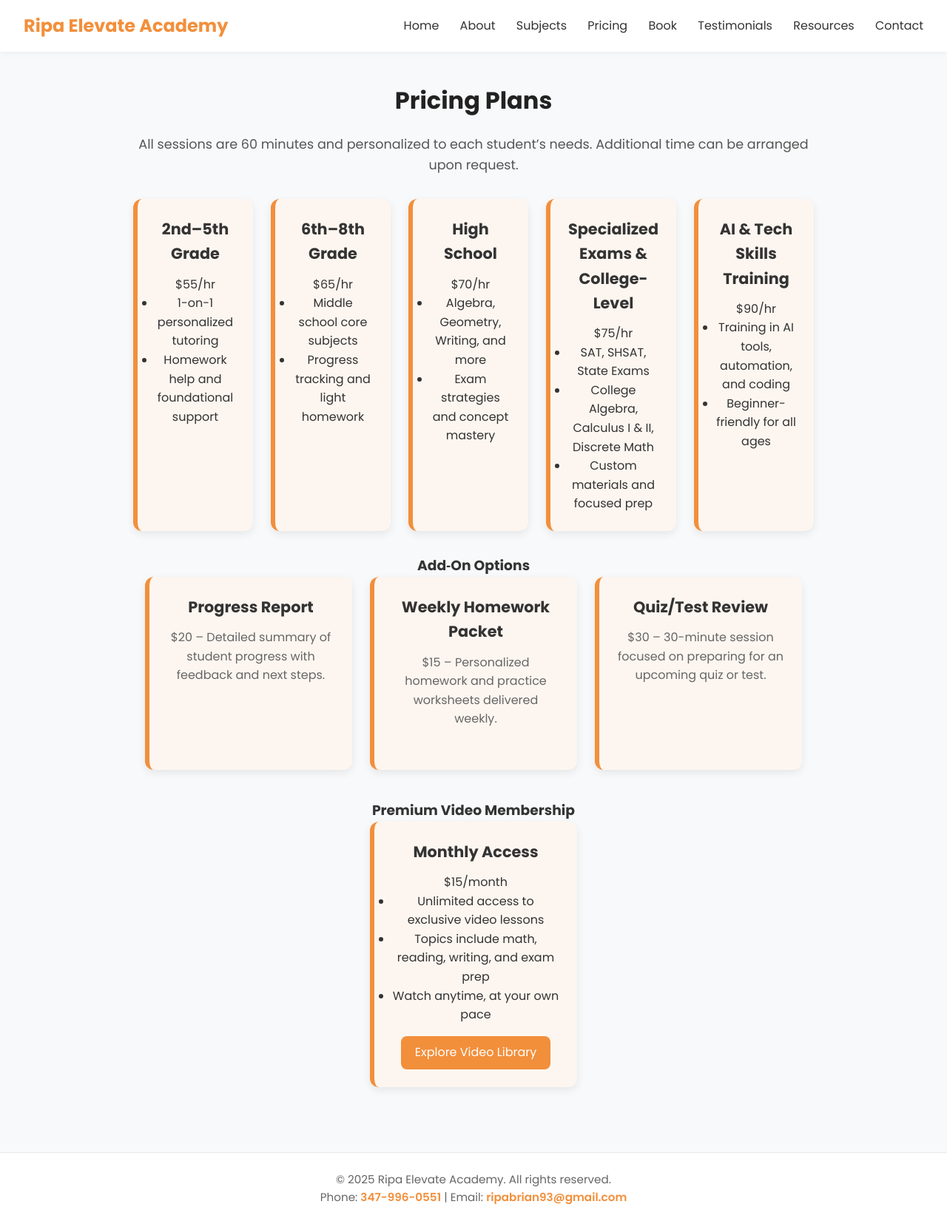
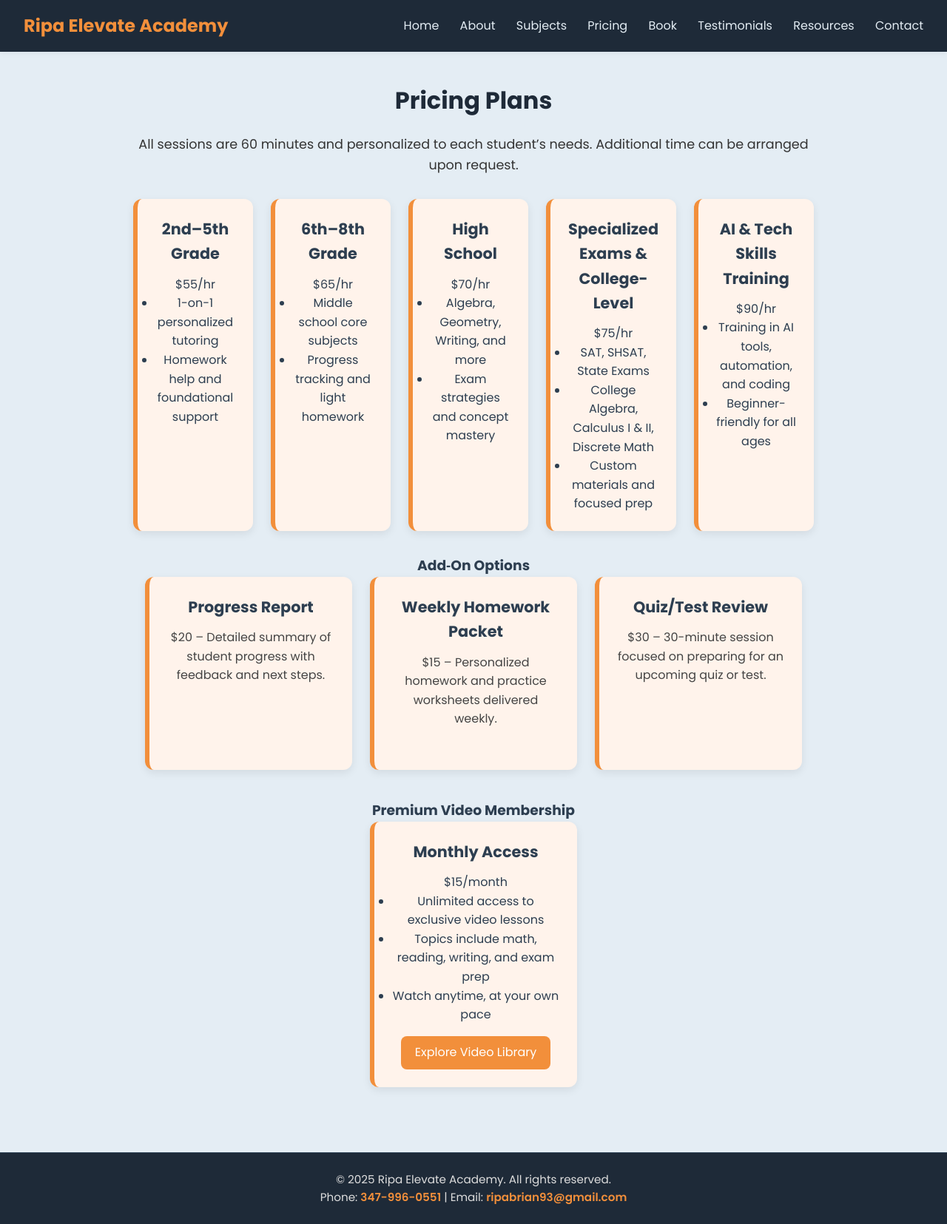
Before and after one commit to Bripa75/Ripa-Elevate-Academy, a plain HTML site: page pricing.html in a window 1280 px wide. Shown: the whole page at 74% size. Drawn offline with Linux system fonts and the light colour scheme.

Commit message:
Update style.css

```diff
--- a/css/style.css
+++ b/css/style.css
@@ -7,14 +7,14 @@
 
 body {
   font-family: 'Poppins', sans-serif;
-  background-color: #f8f9fa;
-  color: #333;
+  background-color: #E4EDF4;
+  color: #2D3E50;
   line-height: 1.6;
 }
 
 /* Header */
 header {
-  background-color: #ffffff;
+  background-color: #1E2A38;
   padding: 1rem 2rem;
   display: flex;
   justify-content: space-between;
@@ -34,14 +34,14 @@ header {
 
 nav a {
   margin-left: 1.5rem;
-  color: #333;
+  color: #E4EDF4;
   text-decoration: none;
   font-weight: 500;
   transition: color 0.3s ease;
 }
 
 nav a:hover {
-  color: #F28F3B;
+  color: #89CFF0;
 }
 
 /* Section Layout */
@@ -55,14 +55,14 @@ nav a:hover {
   font-size: 2rem;
   text-align: center;
   margin-bottom: 1.2rem;
-  color: #222;
+  color: #1E2A38;
 }
 
 .section p {
   font-size: 1.1rem;
   text-align: center;
   margin-bottom: 2rem;
-  color: #555;
+  color: #333;
 }
 
 /* Cards */
@@ -74,7 +74,7 @@ nav a:hover {
 }
 
 .card {
-  background: #fff;
+  background: #F5F9FC;
   border-radius: 12px;
   box-shadow: 0 4px 12px rgba(0,0,0,0.08);
   padding: 1.5rem;
@@ -86,13 +86,13 @@ nav a:hover {
 
 .card h3 {
   font-size: 1.3rem;
-  color: #333;
+  color: #2D3E50;
   margin-bottom: 0.75rem;
 }
 
 .card p {
   font-size: 1rem;
-  color: #666;
+  color: #444;
 }
 
 .card:hover {
@@ -101,7 +101,7 @@ nav a:hover {
 }
 
 .colorful .card {
-  background: #fdf6f0;
+  background: #FFF3EB;
   border-left: 6px solid #F28F3B;
 }
 
@@ -119,9 +119,10 @@ form label {
   font-weight: 600;
 }
 
-form input, form textarea {
+form input,
+form textarea {
   padding: 0.75rem;
-  border: 1px solid #ccc;
+  border: 1px solid #bbb;
   border-radius: 8px;
   font-size: 1rem;
 }
@@ -136,7 +137,7 @@ form button {
   padding: 0.8rem;
   background-color: #F28F3B;
   border: none;
-  color: white;
+  color: #fff;
   font-size: 1rem;
   border-radius: 8px;
   cursor: pointer;
@@ -149,18 +150,19 @@ form button:hover {
 
 /* Footer */
 footer {
-  background-color: #fff;
+  background-color: #1E2A38;
   text-align: center;
   padding: 1.5rem 1rem;
   margin-top: 3rem;
-  border-top: 1px solid #eaeaea;
+  border-top: 1px solid #33475b;
   font-size: 0.95rem;
-  color: #666;
+  color: #ddd;
 }
 
 .footer-contact a {
   text-decoration: none;
   font-weight: 600;
+  color: #F28F3B;
 }
 
 /* Navigation Styling */
@@ -179,7 +181,7 @@ nav ul li {
 
 nav ul li a {
   text-decoration: none;
-  color: #333;
+  color: #E4EDF4;
   font-weight: 600;
   padding: 8px 12px;
   border-radius: 4px;
@@ -188,6 +190,6 @@ nav ul li a {
 
 nav ul li a:hover,
 nav ul li a.active {
-  background-color: #f0f0f0;
-  color: #000;
+  background-color: #33475b;
+  color: #fff;
 }
```
